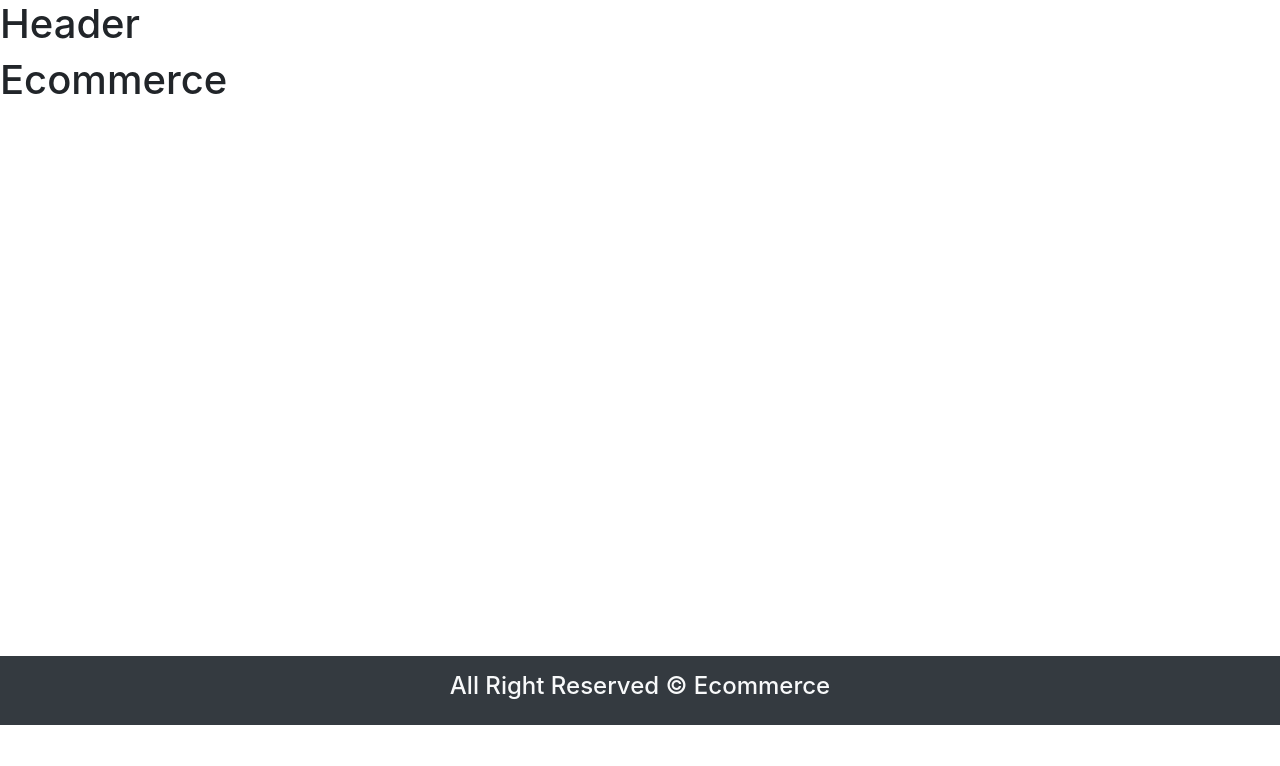
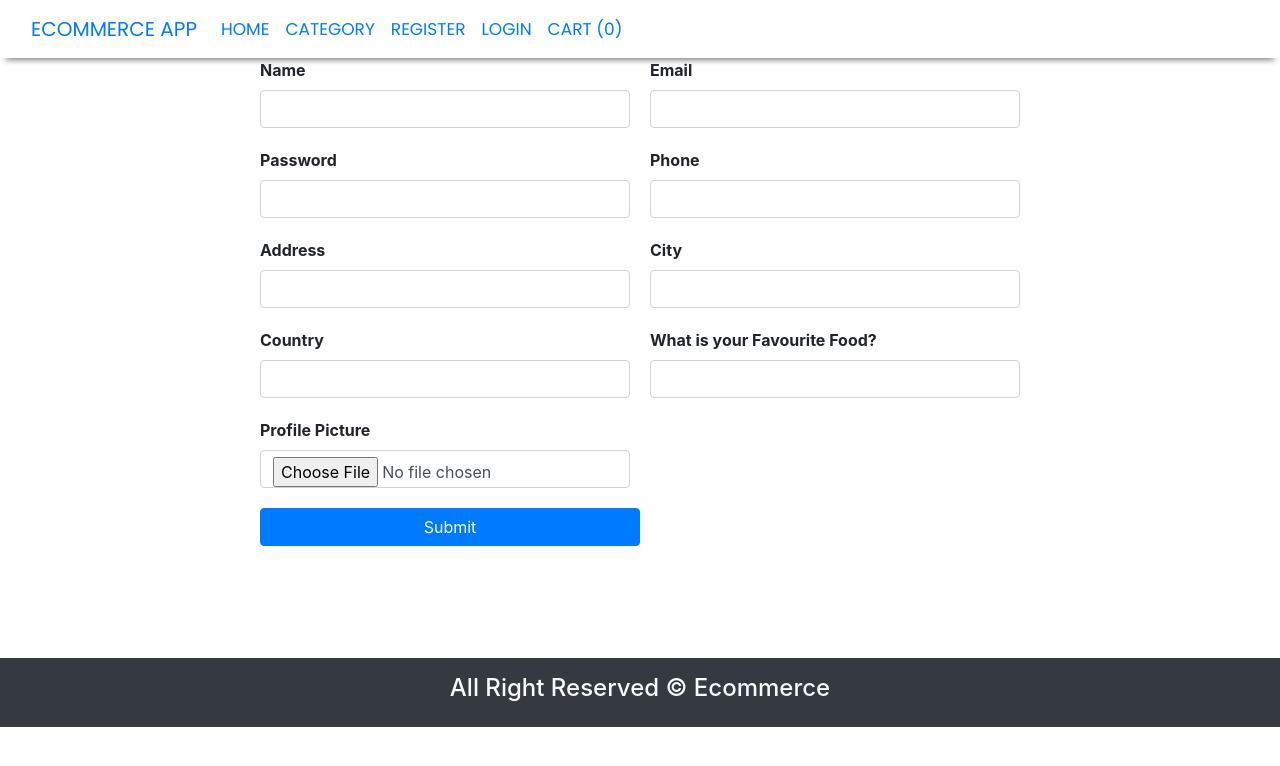
Before and after one commit to ramila1/Ecommerce_Project, a React (Create React App) app in the folder client/: page /register in a window 1280 px wide. Shown: the top 766 px of the page. Built offline with nearby package versions, Linux system fonts and the light colour scheme.

Commit message:
register form create

```diff
--- a/client/package.json
+++ b/client/package.json
@@ -6,10 +6,13 @@
     "@testing-library/jest-dom": "^5.17.0",
     "@testing-library/react": "^13.4.0",
     "@testing-library/user-event": "^13.5.0",
+    "axios": "^1.7.7",
     "react": "^18.3.1",
     "react-dom": "^18.3.1",
+    "react-helmet": "^6.1.0",
     "react-router-dom": "^6.27.0",
     "react-scripts": "5.0.1",
+    "react-toastify": "^10.0.6",
     "web-vitals": "^2.1.4"
   },
   "scripts": {
--- a/client/src/App.css
+++ b/client/src/App.css
@@ -1,4 +1,4 @@
-@import url('https://fonts.googleapis.com/css2?family=PT+Serif&family=Playfair+Display+SC:ital,wght@0,400;0,700;0,900;1,400;1,700;1,900&family=Poppins&display=swap');
+@import url('https://fonts.googleapis.com/css2?family=Playfair+Display+SC:ital,wght@0,400;0,700;0,900;1,400;1,700;1,900&family=Poppins&display=swap');
 *{
   margin: 0;
   padding: 0;
@@ -15,3 +15,9 @@
   font-weight: 400;
   font-style: normal;
 } */
+
+.navbar{
+  font-size: 17px;
+  line-height:26px;
+  text-transform: uppercase;
+}
--- a/client/src/App.js
+++ b/client/src/App.js
@@ -1,14 +1,19 @@
-import './App.css';
-import Layout from './components/Layout/Layout';
-
+import { Routes, Route } from "react-router-dom";
+import HomePage from "./pages/HomePage";
+import PageNotFound from "./pages/PageNotFound";
+import Category from "./pages/Category";
+import Register from "./pages/Auth/Register";
+import Login from "./pages/Auth/Login";
 function App() {
   return (
     <>
-    <Layout>
-    <h1>Ecommerce</h1>
-    </Layout>
-
-
+      <Routes>
+        <Route path="/" element={<HomePage />}></Route>
+        <Route path="/category" element={<Category />}></Route>
+        <Route path="/register" element={<Register />}></Route>
+        <Route path="login" element={<Login />}></Route>
+        <Route path="*" element={<PageNotFound />}></Route>
+      </Routes>
     </>
   );
 }
--- a/client/src/components/Layout/Header.js
+++ b/client/src/components/Layout/Header.js
@@ -1,11 +1,58 @@
-import React from 'react'
+import React from "react";
+import { NavLink, Link } from "react-router-dom";
 
 const Header = () => {
   return (
-    <div>
-      <h1>Header</h1>
-    </div>
-  )
-}
+    <>
+      <nav className="navbar navbar-expand-lg bg-body-tertiary">
+        <div className="container-fluid">
+          <button
+            className="navbar-toggler"
+            type="button"
+            data-bs-toggle="collapse"
+            data-bs-target="#navbarTogglerDemo01"
+            aria-controls="navbarTogglerDemo01"
+            aria-expanded="false"
+            aria-label="Toggle navigation"
+          >
+            <span className="navbar-toggler-icon" />
+          </button>
+          <div className="collapse navbar-collapse" id="navbarTogglerDemo01">
+            <Link to="/" className="navbar-brand">
+              Ecommerce App
+            </Link>
+            <ul className="navbar-nav ms-auto mb-2 mb-lg-0">
+              <li className="nav-item">
+                <NavLink to="/" className="nav-link ">
+                  Home
+                </NavLink>
+              </li>
+              <li className="nav-item">
+                <NavLink to="/category" className="nav-link ">
+                  Category
+                </NavLink>
+              </li>
+              <li className="nav-item">
+                <NavLink to="/register" className="nav-link">
+                  Register
+                </NavLink>
+              </li>
+              <li className="nav-item">
+                <NavLink to="/login" className="nav-link">
+                  Login
+                </NavLink>
+              </li>
+              <li className="nav-item">
+                <NavLink to="/cart" className="nav-link">
+                  Cart (0)
+                </NavLink>
+              </li>
+            </ul>
+          </div>
+        </div>
+      </nav>
+    </>
+  );
+};
 
-export default Header
+export default Header;
--- a/client/src/index.css
+++ b/client/src/index.css
@@ -1,13 +1,52 @@
-body {
+@import url('https://fonts.googleapis.com/css2?family=Playfair+Display+SC:ital,wght@0,400;0,700;0,900;1,400;1,700;1,900&family=Poppins&display=swap');
+*{
   margin: 0;
-  font-family: -apple-system, BlinkMacSystemFont, 'Segoe UI', 'Roboto', 'Oxygen',
-    'Ubuntu', 'Cantarell', 'Fira Sans', 'Droid Sans', 'Helvetica Neue',
-    sans-serif;
-  -webkit-font-smoothing: antialiased;
-  -moz-osx-font-smoothing: grayscale;
+  padding: 0;
+  box-sizing: border-box;
+}
+/* .poppins-regular {
+  font-family: "Poppins", sans-serif;
+  font-weight: 400;
+  font-style: normal;
+} */
+
+/* .pt-serif-regular {
+  font-family: "PT Serif", serif;
+  font-weight: 400;
+  font-style: normal;
+} */
+
+.navbar{
+  font-family: "Poppins", sans-serif;
+  font-size: 17px;
+  line-height:26px;
+  text-transform: uppercase;
+  box-shadow: 0 8px 6px -6px gray;
+
 }
 
-code {
-  font-family: source-code-pro, Menlo, Monaco, Consolas, 'Courier New',
-    monospace;
+.pnf{
+  text-align: center;
+  padding: 100px;
 }
+
+.register form {
+  display: grid;
+  grid-template-columns: 1fr 1fr;
+  gap: 20px;
+}
+.register label {
+  font-weight: bold;
+}
+
+.register button {
+  grid-column: span 2;
+  width: 50%;
+
+}
+.register{
+  display: flex;
+  align-items: center;
+  justify-content: center;
+
+}
--- /dev/null
+++ b/client/src/pages/Auth/Login.js
@@ -0,0 +1,14 @@
+import React from "react";
+import Layout from "../../components/Layout/Layout";
+
+const Login = () => {
+  return (
+    <Layout>
+      <div>
+        <h1>Login</h1>
+      </div>
+    </Layout>
+  );
+};
+
+export default Login;
--- /dev/null
+++ b/client/src/pages/Auth/Register.js
@@ -0,0 +1,158 @@
+import React, { useState } from "react";
+import Layout from "../../components/Layout/Layout";
+
+const Register = () => {
+  const [name, setName] = useState("");
+  const [email, setEmail] = useState("");
+  const [password, setPassword] = useState("");
+  const [phone, setPhone] = useState("");
+  const [address, setAddress] = useState("");
+  const [city, setCity] = useState("");
+  const [country, setCountry] = useState("");
+  const [answer, setAnswer] = useState("");
+  const [profilePicture, setProfilePicture] = useState("");
+
+  const handleSubmit = (e) => {
+    e.preventDefault();
+    console.log(
+      name,
+      email,
+      password,
+      phone,
+      address,
+      city,
+      country,
+      profilePicture,
+      answer
+    );
+  };
+  return (
+    <Layout>
+      <div className="register">
+        <form onSubmit={handleSubmit}>
+          <div>
+            <label htmlFor="exampleInputName" className="form-label">
+              Name
+            </label>
+            <input
+              type="text"
+              value={name}
+              onChange={(e) => setName(e.target.value)}
+              className="form-control"
+              id="exampleInputName"
+              required
+            />
+          </div>
+          <div>
+            <label htmlFor="exampleInputEmail" className="form-label">
+              Email
+            </label>
+            <input
+              type="email"
+              value={email}
+              onChange={(e) => setEmail(e.target.value)}
+              className="form-control"
+              id="exampleInputEmail"
+              required
+            />
+          </div>
+          <div>
+            <label htmlFor="exampleInputPassword1" className="form-label">
+              Password
+            </label>
+            <input
+              type="password"
+              value={password}
+              onChange={(e) => setPassword(e.target.value)}
+              className="form-control"
+              id="exampleInputPassword1"
+              required
+            />
+          </div>
+          <div>
+            <label htmlFor="exampleInputPhone" className="form-label">
+              Phone
+            </label>
+            <input
+              type="text"
+              value={phone}
+              onChange={(e) => setPhone(e.target.value)}
+              className="form-control"
+              id="exampleInputPhone"
+              required
+            />
+          </div>
+          <div>
+            <label htmlFor="exampleInputAddress" className="form-label">
+              Address
+            </label>
+            <input
+              type="text"
+              value={address}
+              onChange={(e) => setAddress(e.target.value)}
+              className="form-control"
+              id="exampleInputAddress"
+              required
+            />
+          </div>
+          <div>
+            <label htmlFor="exampleInputCity" className="form-label">
+              City
+            </label>
+            <input
+              type="text"
+              value={city}
+              onChange={(e) => setCity(e.target.value)}
+              className="form-control"
+              id="exampleInputCity"
+              required
+            />
+          </div>
+          <div>
+            <label htmlFor="exampleInputCountry" className="form-label">
+              Country
+            </label>
+            <input
+              type="text"
+              value={country}
+              onChange={(e) => setCountry(e.target.value)}
+              className="form-control"
+              id="exampleInputCountry"
+              required
+            />
+          </div>
+          <div>
+            <label htmlFor="exampleInputAnswer" className="form-label">
+              What is your Favourite Food?
+            </label>
+            <input
+              type="text"
+              value={answer}
+              onChange={(e) => setAnswer(e.target.value)}
+              className="form-control"
+              id="exampleInputAnswer"
+              required
+            />
+          </div>
+          <div>
+            <label htmlFor="exampleInputPicturee" className="form-label">
+              Profile Picture
+            </label>
+            <input
+              type="file"
+              value={profilePicture}
+              onChange={(e) => setProfilePicture(e.target.value)}
+              className="form-control"
+              id="exampleInputPicture"
+            />
+          </div>
+          <button type="submit" className="btn btn-primary">
+            Submit
+          </button>
+        </form>
+      </div>
+    </Layout>
+  );
+};
+
+export default Register;
--- /dev/null
+++ b/client/src/pages/Category.js
@@ -0,0 +1,14 @@
+import React from "react";
+import Layout from "../components/Layout/Layout";
+
+const Category = () => {
+  return (
+    <Layout>
+      <div>
+        <h1>Category Comp</h1>
+      </div>
+    </Layout>
+  );
+};
+
+export default Category;
--- /dev/null
+++ b/client/src/pages/HomePage.js
@@ -0,0 +1,14 @@
+import React from "react";
+import Layout from "../components/Layout/Layout";
+
+const HomePage = () => {
+  return (
+    <Layout>
+      <div>
+        <h1>Home Page</h1>
+      </div>
+    </Layout>
+  );
+};
+
+export default HomePage;
--- /dev/null
+++ b/client/src/pages/PageNotFound.js
@@ -0,0 +1,17 @@
+import React from "react";
+import Layout from "../components/Layout/Layout";
+import { Link } from "react-router-dom";
+
+const PageNotFound = () => {
+  return (
+    <Layout>
+      <div className="pnf">
+        <h1>404</h1>
+        <h2>Oops! Page Not Found</h2>
+        <Link to="/">Go Back</Link>
+      </div>
+    </Layout>
+  );
+};
+
+export default PageNotFound;
```
Also changed, not shown: 1 other file (tests, documents, lock files or other folders).
